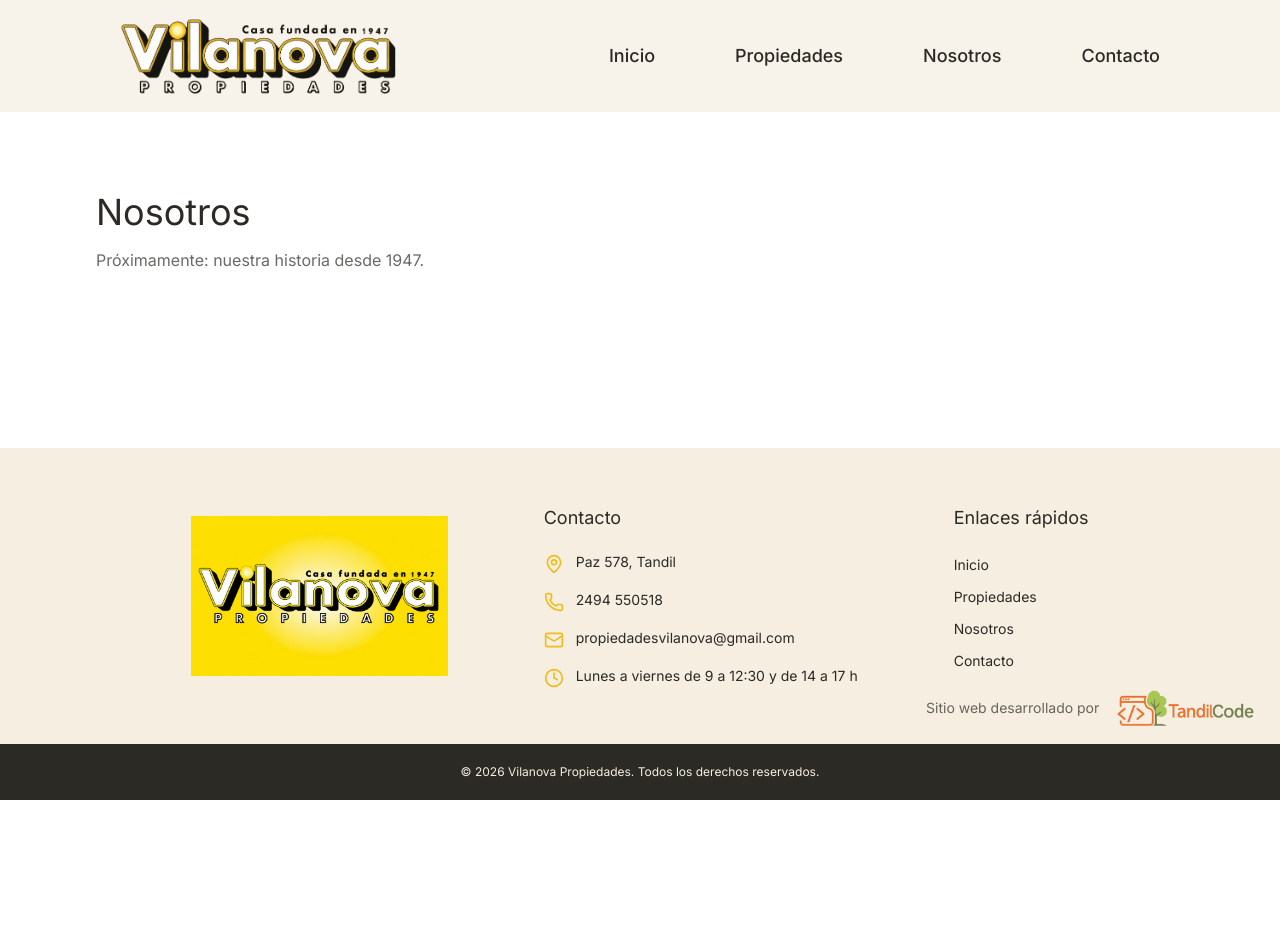
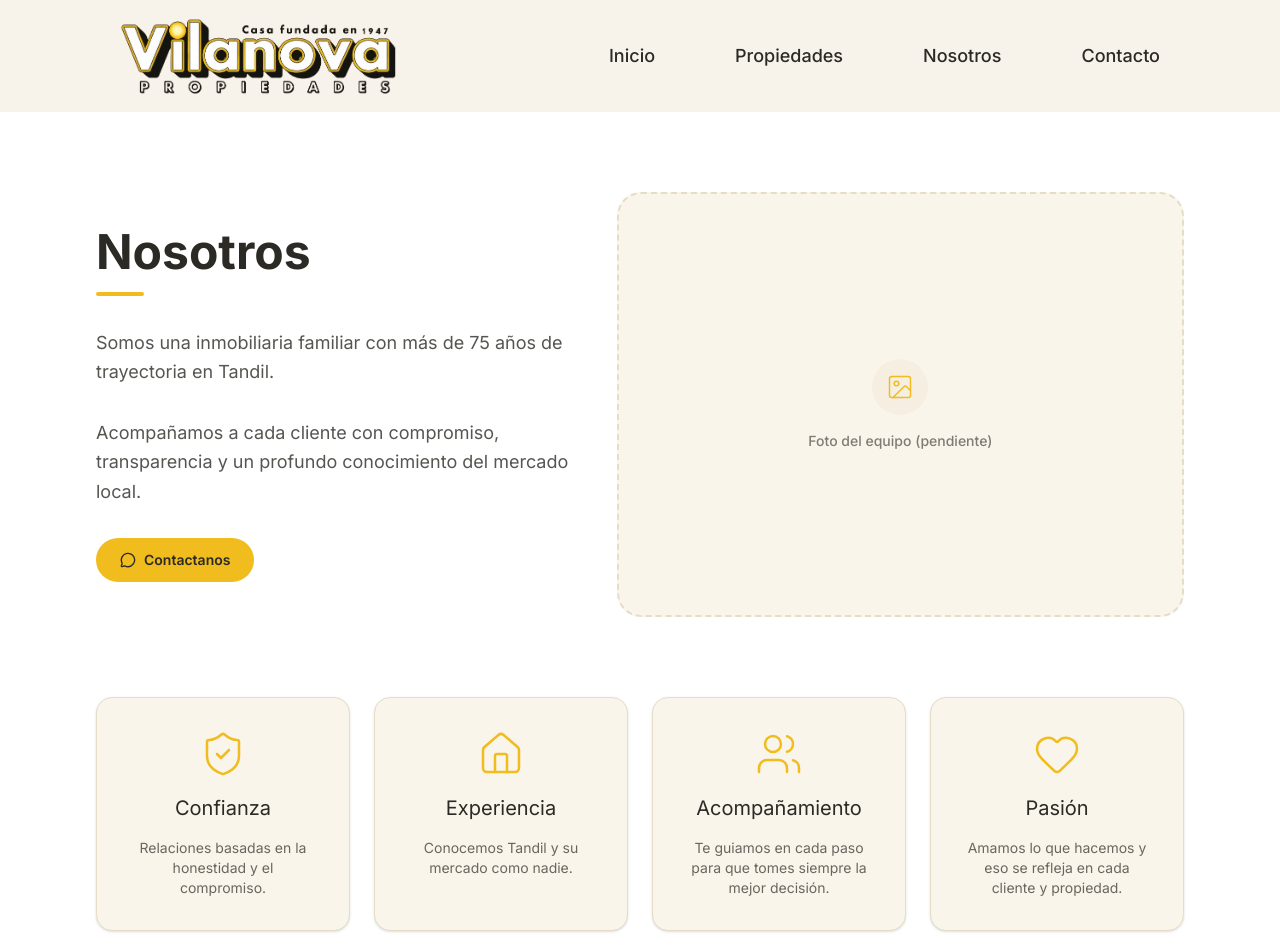
Before and after one commit to nahuelserrano/Vilanova, a Next.js app in the folder proyecto-inmobiliaria/frontend/: page /nosotros in a window 1280 px wide. Shown: the top 952 px of the page. Before the commit the page ends 800 px from the top, so only its background shows below. Built offline with nearby package versions, Linux system fonts and the light colour scheme.

Commit message:
feat: page "Nosotros"

```diff
--- a/proyecto-inmobiliaria/frontend/src/app/nosotros/page.tsx
+++ b/proyecto-inmobiliaria/frontend/src/app/nosotros/page.tsx
@@ -1,10 +1,11 @@
+import AboutIntro from "@/features/about/AboutIntro";
+import AboutValues from "@/features/about/AboutValues";
+
 export default function NosotrosPage() {
   return (
-    <section className="container-page py-20">
-      <h1 className="section-title">Nosotros</h1>
-      <p className="mt-4 text-charcoal/70">
-        Próximamente: nuestra historia desde 1947.
-      </p>
-    </section>
+    <>
+      <AboutIntro />
+      <AboutValues />
+    </>
   );
 }
--- /dev/null
+++ b/proyecto-inmobiliaria/frontend/src/features/about/AboutIntro.tsx
@@ -0,0 +1,41 @@
+import Link from "next/link";
+import { ImageIcon, MessageCircle } from "lucide-react";
+
+export default function AboutIntro() {
+  return (
+    <section className="container-page py-20">
+      <div className="grid items-center gap-12 lg:grid-cols-[1fr_1.2fr]">
+        <div className="space-y-8">
+          <div>
+            <h1 className="text-4xl font-bold text-charcoal sm:text-5xl">Nosotros</h1>
+            <div className="mt-4 h-1 w-12 rounded-full bg-gold" />
+          </div>
+
+          <p className="text-lg leading-relaxed text-charcoal/80">
+            Somos una inmobiliaria familiar con más de 75 años de trayectoria en
+            Tandil.
+          </p>
+
+          <p className="text-lg leading-relaxed text-charcoal/80">
+            Acompañamos a cada cliente con compromiso, transparencia y un profundo
+            conocimiento del mercado local.
+          </p>
+
+          <Link href="/#contacto" className="btn btn-gold">
+            <MessageCircle className="h-4 w-4" aria-hidden />
+            Contactanos
+          </Link>
+        </div>
+
+        <div className="flex aspect-[4/3] flex-col items-center justify-center gap-4 rounded-3xl border-2 border-dashed border-line bg-cream-soft p-8 text-center">
+          <span className="flex h-14 w-14 items-center justify-center rounded-full bg-cream">
+            <ImageIcon className="h-7 w-7 text-gold" strokeWidth={1.25} aria-hidden />
+          </span>
+          <p className="text-sm font-medium text-charcoal/60">
+            Foto del equipo (pendiente)
+          </p>
+        </div>
+      </div>
+    </section>
+  );
+}
--- /dev/null
+++ b/proyecto-inmobiliaria/frontend/src/features/about/AboutValues.tsx
@@ -0,0 +1,47 @@
+import { Heart, Home, ShieldCheck, Users } from "lucide-react";
+
+const VALUES: { icon: typeof Home; title: string; text: string }[] = [
+  {
+    icon: ShieldCheck,
+    title: "Confianza",
+    text: "Relaciones basadas en la honestidad y el compromiso.",
+  },
+  {
+    icon: Home,
+    title: "Experiencia",
+    text: "Conocemos Tandil y su mercado como nadie.",
+  },
+  {
+    icon: Users,
+    title: "Acompañamiento",
+    text: "Te guiamos en cada paso para que tomes siempre la mejor decisión.",
+  },
+  {
+    icon: Heart,
+    title: "Pasión",
+    text: "Amamos lo que hacemos y eso se refleja en cada cliente y propiedad.",
+  },
+];
+
+export default function AboutValues() {
+  return (
+    <section className="container-page pb-20">
+      <div className="grid gap-6 sm:grid-cols-2 lg:grid-cols-4">
+        {VALUES.map(({ icon: Icon, title, text }) => (
+          <div
+            key={title}
+            className="flex flex-col items-center gap-4 rounded-2xl border border-line bg-cream-soft p-8 text-center shadow-sm"
+          >
+            <Icon
+              className="h-12 w-12 text-gold"
+              strokeWidth={1.25}
+              aria-hidden
+            />
+            <h2 className="text-xl text-charcoal">{title}</h2>
+            <p className="text-sm text-charcoal/70">{text}</p>
+          </div>
+        ))}
+      </div>
+    </section>
+  );
+}
```
